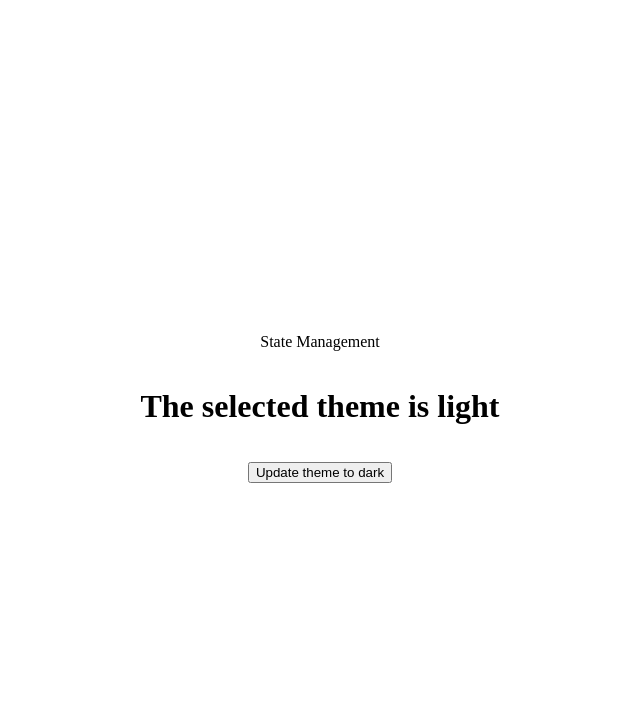
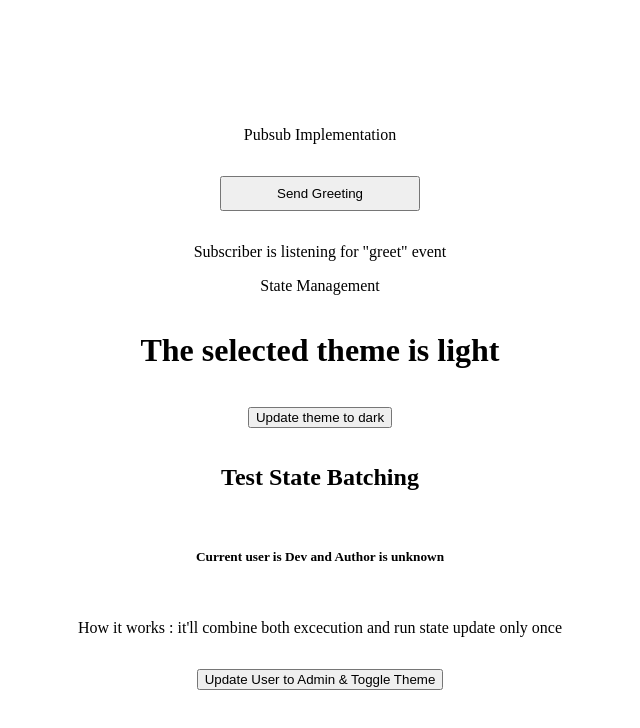
Before and after one commit to karandeepsingh7070/Overwatch-react, a React (Vite) app: page / in a window 1280 px wide. Shown: the top 728 px of the page, without its empty margins (320-960 px from the left). Built offline with nearby package versions, Linux system fonts and the light colour scheme.

Commit message:
Batching : Performance Ehnacement

```diff
--- a/src/App.tsx
+++ b/src/App.tsx
@@ -1,11 +1,14 @@
-// import PublisherComponent from "./HowToUse/PublisherComponent"
-// import SubscriberComponent from "./HowToUse/SubscriberComponent"
+import PublisherComponent from "./HowToUse/PublisherComponent"
+import SubscriberComponent from "./HowToUse/SubscriberComponent"
+import BatchingExample from "./HowToUse/BatchingExample";
 import ShowTheme from "./HowToUse/ShowTheme";
 import UpdateTheme from "./HowToUse/UpdateTheme";
 import { applyMiddleware } from "./StateManagement/Middleware";
 import { createSharedState } from "./StateManagement/sharedState";
 // Initialising a single shared state
 createSharedState('theme', {type : 'light'});
+createSharedState('user', {type : 'Dev'});
+createSharedState('author', {name : 'unknown'});
 // also write a function to initialise multiple state using a single function
 
 applyMiddleware('theme', (value, next) => {
@@ -15,13 +18,14 @@ applyMiddleware('theme', (value, next) => {
 function App() {
 
   return (<>
-  <div style={{display: "flex", gap : "1rem",flexDirection: "column", justifyContent: "center", alignItems: "center", height: "100vh"}}>
-    {/* Pubsub Implementation */}
-    {/* <PublisherComponent />
-    <SubscriberComponent /> */}
+  <div style={{display: "flex", gap : "1rem",flexDirection: "column", justifyContent: "center", alignItems: "center", height: "100vh", marginBottom: "5rem"}}>
+    Pubsub Implementation
+    <PublisherComponent />
+    <SubscriberComponent />
     State Management
     <ShowTheme />
     <UpdateTheme />
+    <BatchingExample />
     </div>
     </>)
 
--- /dev/null
+++ b/src/HowToUse/BatchingExample.tsx
@@ -0,0 +1,28 @@
+import { useSharedState } from "../Hooks/useSharedState"
+
+type Author = {
+    name: string
+};
+
+type User = {
+    type: string
+};
+
+const BatchingExample = () => {
+    const [user,setUser] = useSharedState<User>('user')
+    const [author,setAuthor] = useSharedState<Author>('author')
+
+    const handleStateUpdate = () => {
+        // both fn will be batched
+        setUser({...user, type : "Admin"})
+        setAuthor({...author,name : "Karan"})
+    }
+  return (<>
+    <h2>Test State Batching</h2>
+    <h5>{`Current user is ${user?.type} and Author is ${author?.name}`}</h5>
+    <p>{`How it works : it'll combine both excecution and run state update only once`}</p>
+    <button onClick={handleStateUpdate}>Update User to Admin & Toggle Theme</button>
+  </>)
+}
+
+export default BatchingExample
--- a/src/pubsub/pubsub.ts
+++ b/src/pubsub/pubsub.ts
@@ -1,3 +1,4 @@
+import { enqueueUpdate } from "./stateUpdateBatching";
 
 export type EventCallback<T = any> = (data: T) => void;
 
@@ -32,7 +33,7 @@ const pubsub = {
     if (this.events[event]) {
       this.events[event].forEach(({ fn, componentName }) => {
         try {
-          fn(data);
+          enqueueUpdate(() => fn(data))
         } catch (err) {
           console.error(`[${componentName}] Error in "${event}" subscriber:`, err);
         }
--- /dev/null
+++ b/src/pubsub/stateUpdateBatching.ts
@@ -0,0 +1,22 @@
+
+// Batching using Microtask Queue
+// batch once per microtask cycle.
+// accumulates updates that arrive synchronously in a single JS Excecution.
+
+let updateQueue: (() => void)[] = [];
+let scheduled = false;
+
+export function enqueueUpdate(fn: () => void) {
+  updateQueue.push(fn);
+
+  if (!scheduled) {
+    scheduled = true;
+
+    Promise.resolve().then(() => {
+      // console.log("functions excecuted form Batching",updateQueue)
+      updateQueue.forEach(f => f());  // Run all queued updates
+      updateQueue = [];               // Clear queue
+      scheduled = false;              // Ready for next batch
+    });
+  }
+}
```
